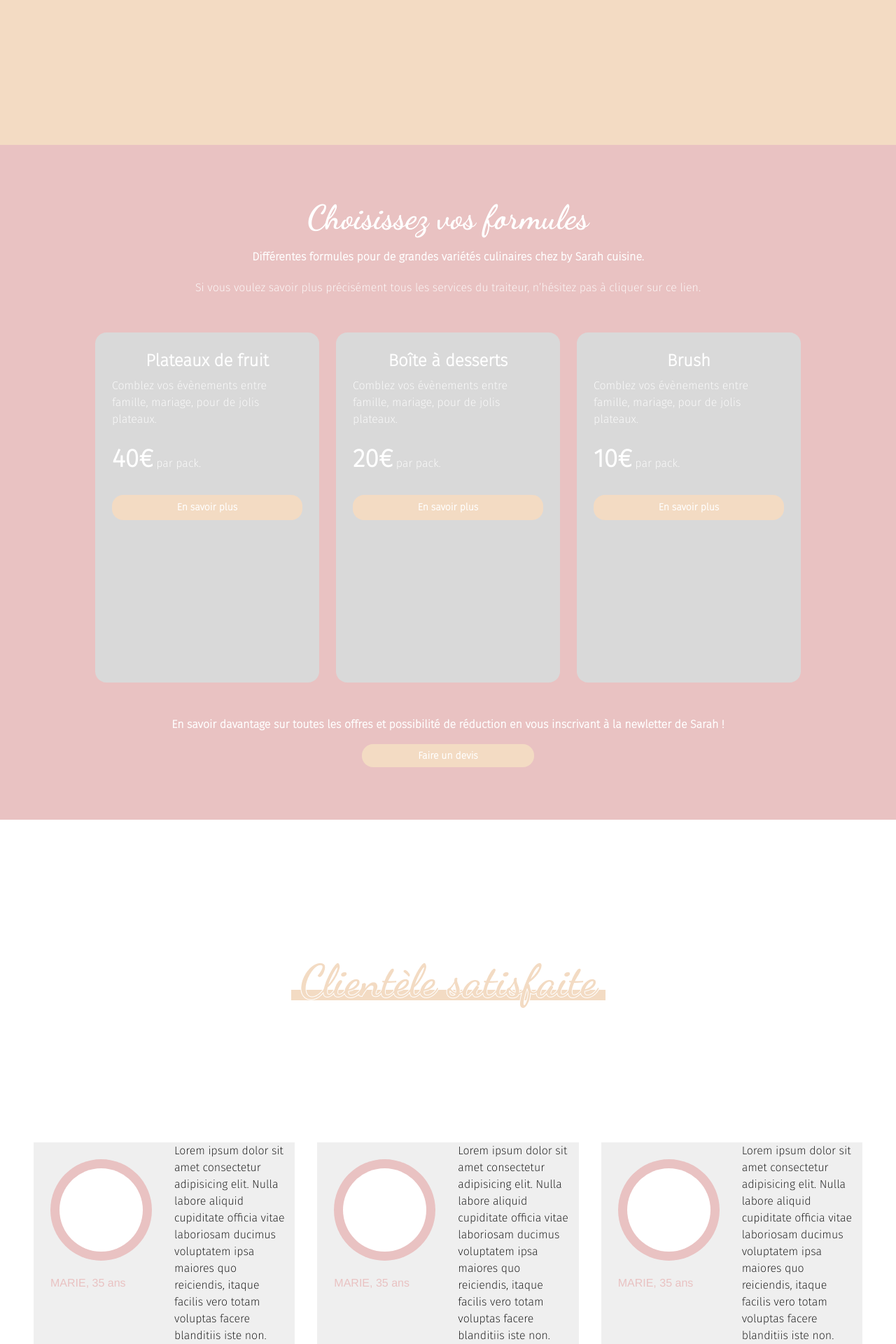
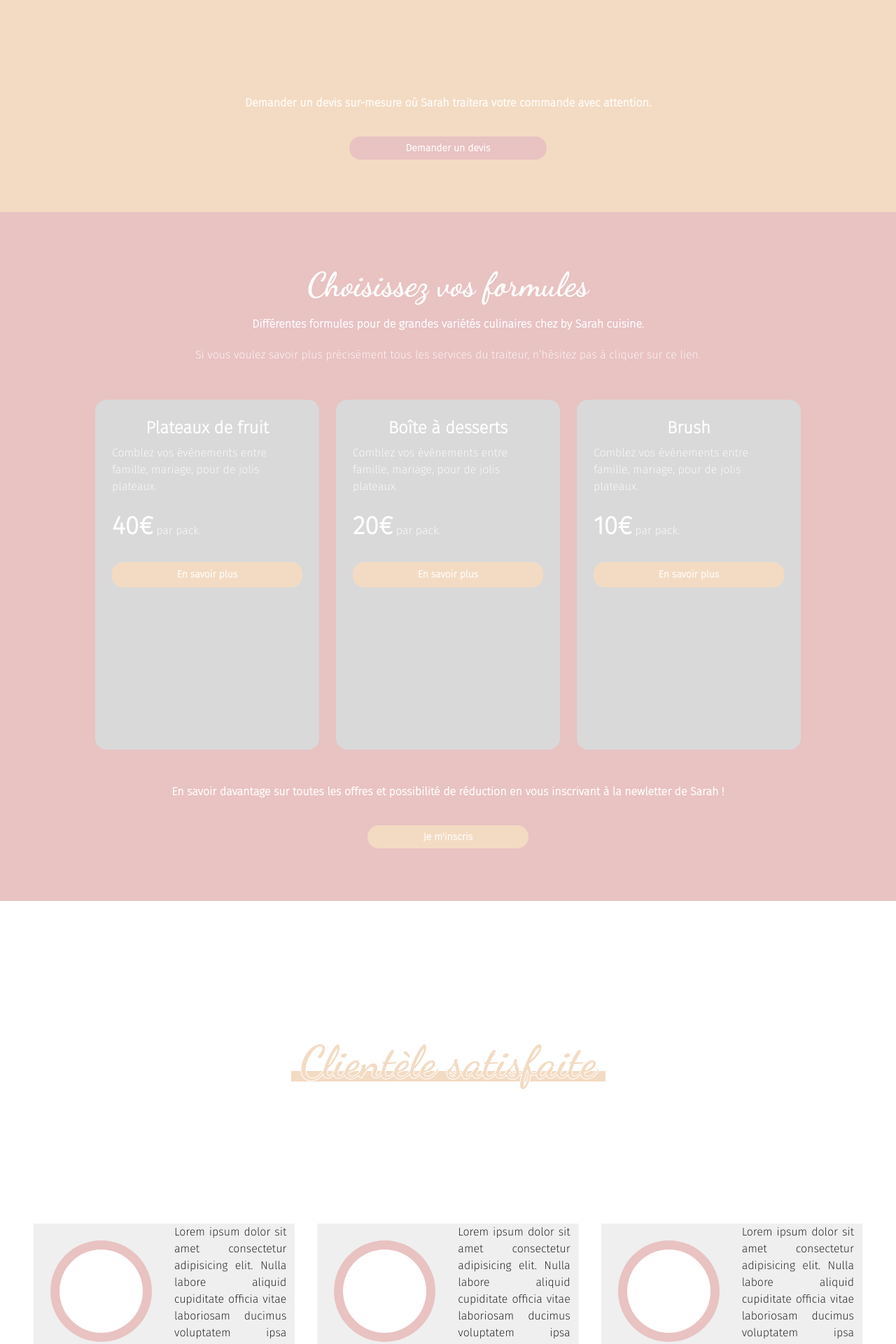
Before and after one commit to franzhopp/By-Sarah-Cuisine, a React (Vite) app: page / in a window 1280 px wide. Shown: the part 1620-3540 px from the top of the page at 70% size. Built offline with nearby package versions, Linux system fonts and the light colour scheme.

Commit message:
[ADD] ajout devis

```diff
--- a/src/Components/Cards/cards.jsx
+++ b/src/Components/Cards/cards.jsx
@@ -1,3 +1,5 @@
+import { NavLink } from "react-router-dom";
+
 const Cards = () => {
   return (
     <section className="bg-e9c2c2 mx-auto py-20 px-4 sm:px-6 lg:px-8">
@@ -90,16 +92,15 @@ const Cards = () => {
       <div className="mt-12 text-base text-white text-center font-sans-serif font-extrabold">
         En savoir davantage sur toutes les offres et possibilité de réduction en
         vous inscrivant à la newletter de Sarah !
-        <div className="w-full mt-5">
-          <a
-            href=""
+        <div className="w-full mt-10">
+          <NavLink
+            to="/"
             className="mt-8 p-20 bg-f3dbc3 rounded-2xl py-2 text-sm font-semibold text-white text-center hover:bg-slate-400"
           >
-            Faire un devis
-          </a>
+            {`Je m'inscris`}
+          </NavLink>
         </div>
       </div>
-
     </section>
   );
 };
--- a/src/Components/Navigation/navbar.jsx
+++ b/src/Components/Navigation/navbar.jsx
@@ -171,12 +171,12 @@ const Navbar = () => {
               />
             </div>
 
-            <a
-              href="#"
+            <NavLink
+               to="/devis-gratuit"
               className="bg-f3dbc3 mr-4 shadow-md px-6 py-2 border rounded-3xl text-white md:block md:absolute md:right-0"
             >
               <p className="font-extrabold">DEVIS GRATUIT</p>
-            </a>
+            </NavLink>
           </div>
         </div>
       </nav>
--- a/src/Components/Partner/avis-client.jsx
+++ b/src/Components/Partner/avis-client.jsx
@@ -17,7 +17,7 @@ const AvisClient = () => {
               <h2 className="text-pink mt-3 lg:mt-5">MARIE, 35 ans</h2>
             </div>
 
-            <p className="lg:w-96 pr-3 font-sans-serif flex justify-end items-center mr-4 lg:mr-10">
+            <p className="lg:w-96 pr-3 text-justify font-sans-serif flex justify-end items-center mr-4 lg:mr-10">
               Lorem ipsum dolor sit amet consectetur adipisicing elit. Nulla
               labore aliquid cupiditate officia vitae laboriosam ducimus
               voluptatem ipsa maiores quo reiciendis, itaque facilis vero totam
@@ -41,7 +41,7 @@ const AvisClient = () => {
               <h2 className="text-pink mt-3 lg:mt-5">MARIE, 35 ans</h2>
             </div>
 
-            <p className="lg:w-96 pr-3 font-sans-serif flex justify-end items-center mr-4 lg:mr-10">
+            <p className="lg:w-96 pr-3 text-justify font-sans-serif flex justify-end items-center mr-4 lg:mr-10">
               Lorem ipsum dolor sit amet consectetur adipisicing elit. Nulla
               labore aliquid cupiditate officia vitae laboriosam ducimus
               voluptatem ipsa maiores quo reiciendis, itaque facilis vero totam
@@ -65,7 +65,7 @@ const AvisClient = () => {
               <h2 className="text-pink mt-3 lg:mt-5">MARIE, 35 ans</h2>
             </div>
 
-            <p className="lg:w-96 pr-3 font-sans-serif flex justify-end items-center mr-4 lg:mr-10">
+            <p className="lg:w-96 pr-3 text-justify font-sans-serif flex justify-end items-center mr-4 lg:mr-10">
               Lorem ipsum dolor sit amet consectetur adipisicing elit. Nulla
               labore aliquid cupiditate officia vitae laboriosam ducimus
               voluptatem ipsa maiores quo reiciendis, itaque facilis vero totam
@@ -74,7 +74,7 @@ const AvisClient = () => {
           </div>
         </div>
 
-        {/* Répétez le même modèle pour les autres cartes */}
+
       </div>
     );
   };
--- a/src/Components/Section/section_duplicate.jsx
+++ b/src/Components/Section/section_duplicate.jsx
@@ -60,6 +60,18 @@ const SectionDuplicate = () => {
           </svg>
         </div>
       </div>
+      <div className="mt-12 text-base text-white text-center font-sans-serif font-extrabold">
+        Demander un devis sur-mesure où Sarah traitera votre commande avec
+        attention.
+        <div className="w-full mt-10">
+          <a
+            to="/"
+            className="mt-8 p-20 bg-e9c2c2 cursor-pointer rounded-2xl py-2 text-sm font-semibold text-white text-center hover:bg-slate-400"
+          >
+            {`Demander un devis`}
+          </a>
+        </div>
+      </div>
     </section>
   );
 };
```
